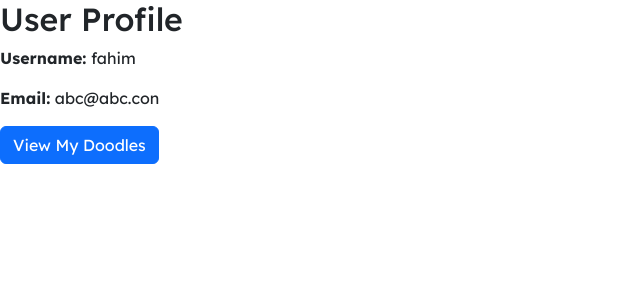
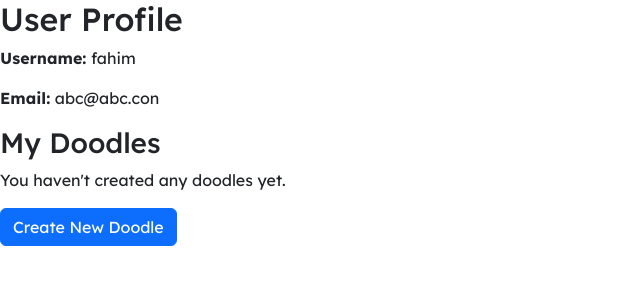
Before and after one commit to mihf05/Doodlify, a Django app: page /profile/ in a window 1280 px wide. Shown: the top 300 px of the page, without its empty margins (0-640 px from the left). Run offline with Django 5.2, Linux system fonts and the light colour scheme; a user stored in the database is signed in; data that the repository does not hold is empty.

Commit message:
Hide direct image paths and serve images securely

```diff
--- a/doodle/urls.py
+++ b/doodle/urls.py
@@ -19,9 +19,11 @@ from django.urls import path, include
 from django.conf import settings
 from django.conf.urls.static import static
 from django.contrib.auth.urls import views as auth_views
+from illustrations import views as illustration_views
 
 urlpatterns = [
     path('admin/', admin.site.urls),
     path('', include('illustrations.urls')),
-    path('accounts/', include('django.contrib.auth.urls'))
+    path('accounts/', include('django.contrib.auth.urls')),
+    path('images/<str:image_name>/', illustration_views.serve_image, name='serve_image'),
 ] + static(settings.MEDIA_URL, document_root=settings.MEDIA_ROOT)
--- a/illustrations/views.py
+++ b/illustrations/views.py
@@ -4,6 +4,9 @@ from .forms import PostDoodleForm, UserRegistrationForm
 from django.shortcuts import get_object_or_404, redirect
 from django.contrib.auth.decorators import login_required
 from django.contrib.auth import login
+from django.http import FileResponse, Http404
+from django.conf import settings
+import os
 
 # Create your views here.
 def home(request):
@@ -34,12 +37,11 @@ def create_doodle(request):
 
 @login_required
 def delete_doodle(request, doodle_id):
-    post_doodle = get_object_or_404(PostDoodle, pk=doodle_id, user = request.user)
+    post_doodle = get_object_or_404(PostDoodle, pk=doodle_id, user=request.user)
     if request.method == "POST":
         post_doodle.delete()
         return redirect('illustrations')
     return render(request, 'illustrations/doodle_confirm_delete.html', {'post_doodle': post_doodle})
-
 
 def register(request):
     if request.method == "POST":
@@ -57,3 +59,10 @@ def register(request):
 @login_required
 def profile(request):
     return render(request, 'profile.html', {'user': request.user})
+
+@login_required
+def serve_image(request, image_name):
+    file_path = os.path.join(settings.MEDIA_ROOT, 'photos', image_name)
+    if os.path.exists(file_path):
+        return FileResponse(open(file_path, 'rb'), content_type='image/jpeg')
+    raise Http404("Image does not exist")
--- a/templates/profile.html
+++ b/templates/profile.html
@@ -15,8 +15,18 @@ Doodle - User Profile
     <div class="profile-info">
         <p><strong>Username:</strong> {{ user.username }}</p>
         <p><strong>Email:</strong> {{ user.email }}</p>
-        <!-- Add more user information as needed -->
     </div>
-    <a href="{% url 'illustrations' %}" class="btn btn-primary">View My Doodles</a>
+    <h3>My Doodles</h3>
+    <div class="user-doodles">
+        {% for doodle in user.postdoodle_set.all %}
+            <div class="doodle-item">
+                <img src="{% url 'serve_image' image_name=doodle.photo.name %}" alt="{{ doodle.text }}">
+                <p>{{ doodle.text }}</p>
+            </div>
+        {% empty %}
+            <p>You haven't created any doodles yet.</p>
+        {% endfor %}
+    </div>
+    <a href="{% url 'create_doodle' %}" class="btn btn-primary">Create New Doodle</a>
 </div>
 {% endblock %}
```
